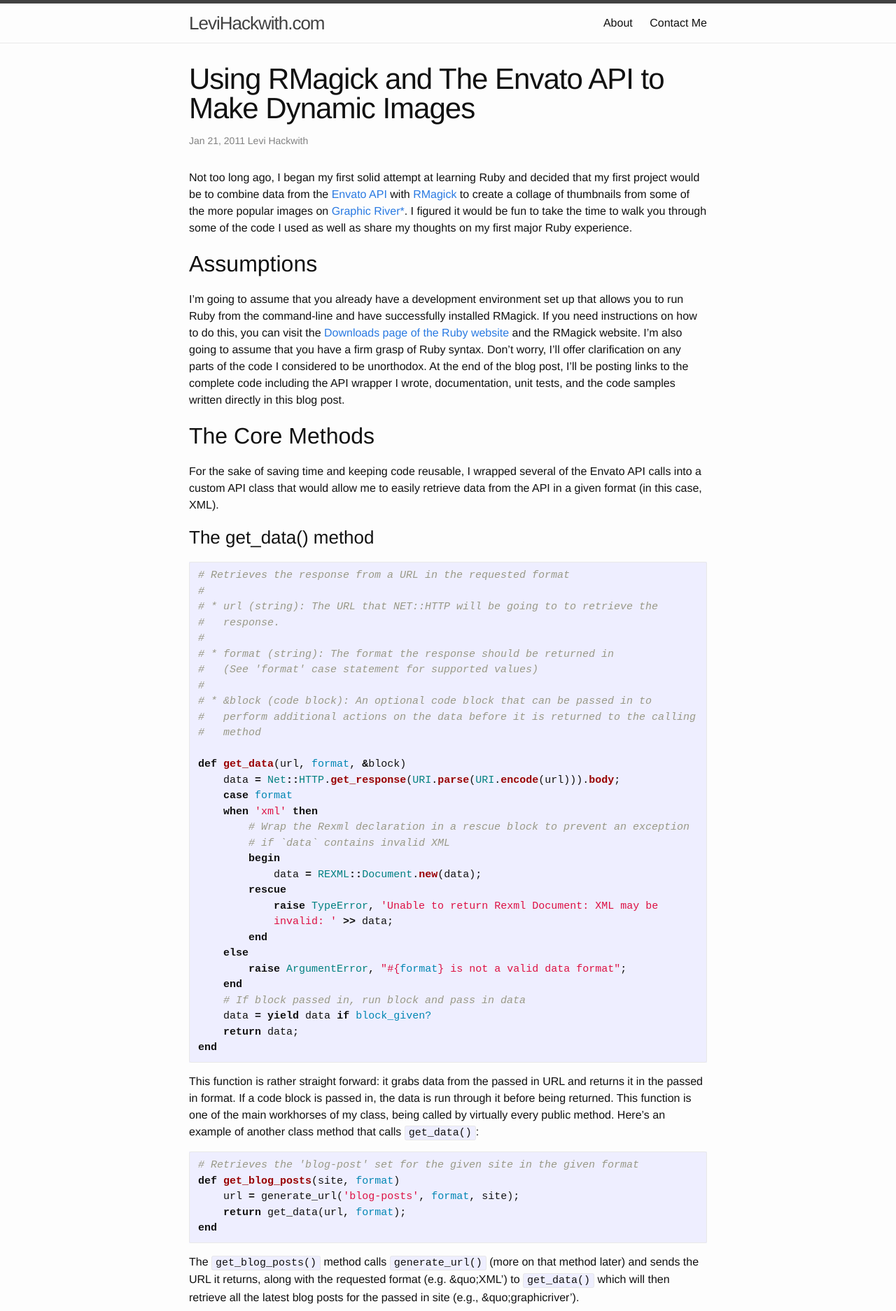
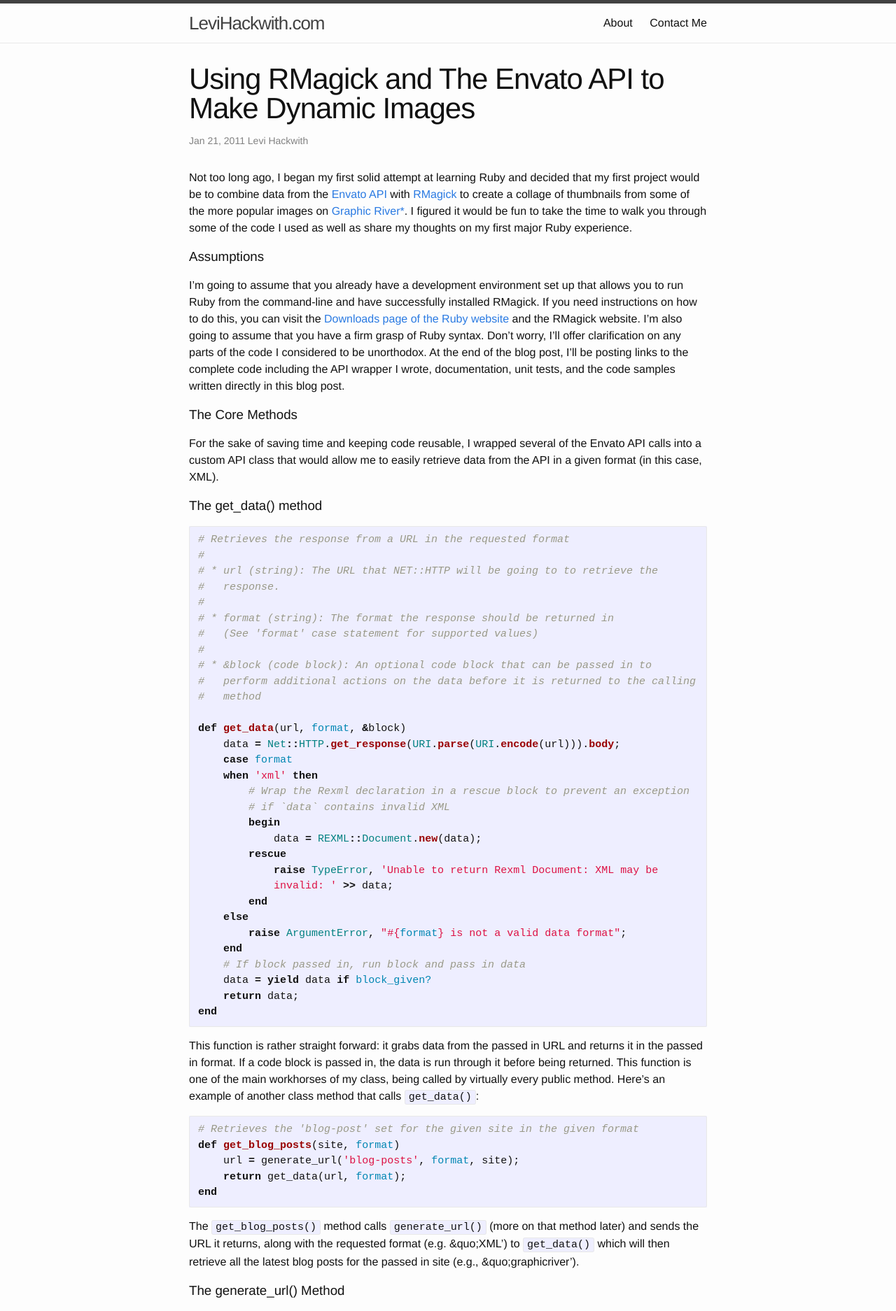
Before and after one commit to opnsrce/opnsrce.github.io, a Jekyll site: the page built from _posts/2011-01-21-using-rmagick-and-the-envato-api-to-make-dynamic-images.md, in a window 1280 px wide. Shown: the top 1874 px of the page at 70% size. Built offline with Jekyll 4.4.1, drawn with Linux system fonts in a browser that asks for light colours; comment, search, counter and statistics services are not loaded.

```diff
--- a/_posts/2011-01-21-using-rmagick-and-the-envato-api-to-make-dynamic-images.md
+++ b/_posts/2011-01-21-using-rmagick-and-the-envato-api-to-make-dynamic-images.md
@@ -32,7 +30,7 @@ my thoughts on my first major Ruby experience.
 
 <!--more-->
 
-## Assumptions
+# Assumptions
 
 I&rsquo;m going to assume that you already have a development environment set
 up that allows you to run Ruby from the command-line and have successfully
@@ -47,13 +45,13 @@ blog post.
 
 <!--more-->
 
-## The Core Methods
+# The Core Methods
 
 For the sake of saving time and keeping code reusable, I wrapped several of
 the Envato API calls into a custom API class that would allow me to easily
 retrieve data from the API in a given format (in this case, XML).
 
-### The get_data() method
+# The get_data() method
 
 ~~~ruby
 # Retrieves the response from a URL in the requested format
@@ -108,7 +106,7 @@ later) and sends the URL it returns, along with the requested format (e.g.
 &quo;XML&rsquo;) to ``get_data()`` which will then retrieve all the latest blog
 posts for the passed in site (e.g., &quo;graphicriver&rsquo;).
 
-### The generate_url() Method
+# The generate_url() Method
 
 ~~~ruby
 # Generates the URL used by get_data
@@ -134,7 +132,7 @@ So, For example, to pull recent blog post data for the GraphicRiver site using
 version 2 of the API in XML format (whew!), you would use this URL:
 [http://marketplace.envato.com/api/v2/blog-posts:graphicriver.xml][6]
 
-### The get\_popular\_items() Method
+# The get\_popular\_items() Method
 
 ~~~ruby
 # Retrieves the 'popular' set for the given site in the given format
@@ -149,7 +147,7 @@ to get the thumbnails used in our generated image. It&rsquo;s virtually
 identical to the ``get_blog_posts()`` method, so I won&rsquo;t be going into
 detail regarding how it works.
 
-## The AdGenerator Class
+# The AdGenerator Class
 
 This is the class we&rsquo;ll use to generate our final image:
 
@@ -232,13 +230,13 @@ end
 This may seem a little overwhelming, so let me break down what&rsquo;s going on
 in this class
 
-## Do We Have Enough Images?
+# Do We Have Enough Images?
 
 Staying true to its name, the enough_images? method returns a boolean value
 specifying whether or not we have enough thumbnails in the data returned from
 the API to create the size of image we want.
 
-## Creating the Final Image
+# Creating the Final Image
 
 ~~~ruby
 def generate_ad(rows, cols, save_path = nil)
@@ -296,7 +294,7 @@ see if there&rsquo;s a save path specified. If there is a path, we save the
 complete image to the hard drive at the path specified. If no path is given,
 we simply return the ``imageList`` object.
 
-## Using the AdGenerator
+# Using the AdGenerator
 
 ~~~ruby
 require 'envato_api';
@@ -315,7 +313,7 @@ ad = ad_generator.generate_ad(5, 5);
 ad.write('ad.jpg');</pre>
 ~~~
 
-## Final Thoughts
+# Final Thoughts
 
 Well, I hope you&rsquo;ve found this little jaunt through RMagick, Ruby and the
 Envato API somewhat helpful. I highly encourage you to explore the links
@@ -324,7 +322,7 @@ the Envato API. For example, you could use the ``new-files-from-user``
 set to pull back all of your latest marketplace files and display them as a
 dynamic banner ad on your website.
 
-## Full Source Code
+# Full Source Code
 
 If you&rsquo;re interested in viewing th e code used in this post, you can do
 an svn checkout via
```
Also changed, not shown: other parts of _posts/2011-01-21-using-rmagick-and-the-envato-api-to-make-dynamic-images.md (+0 -2 lines).
